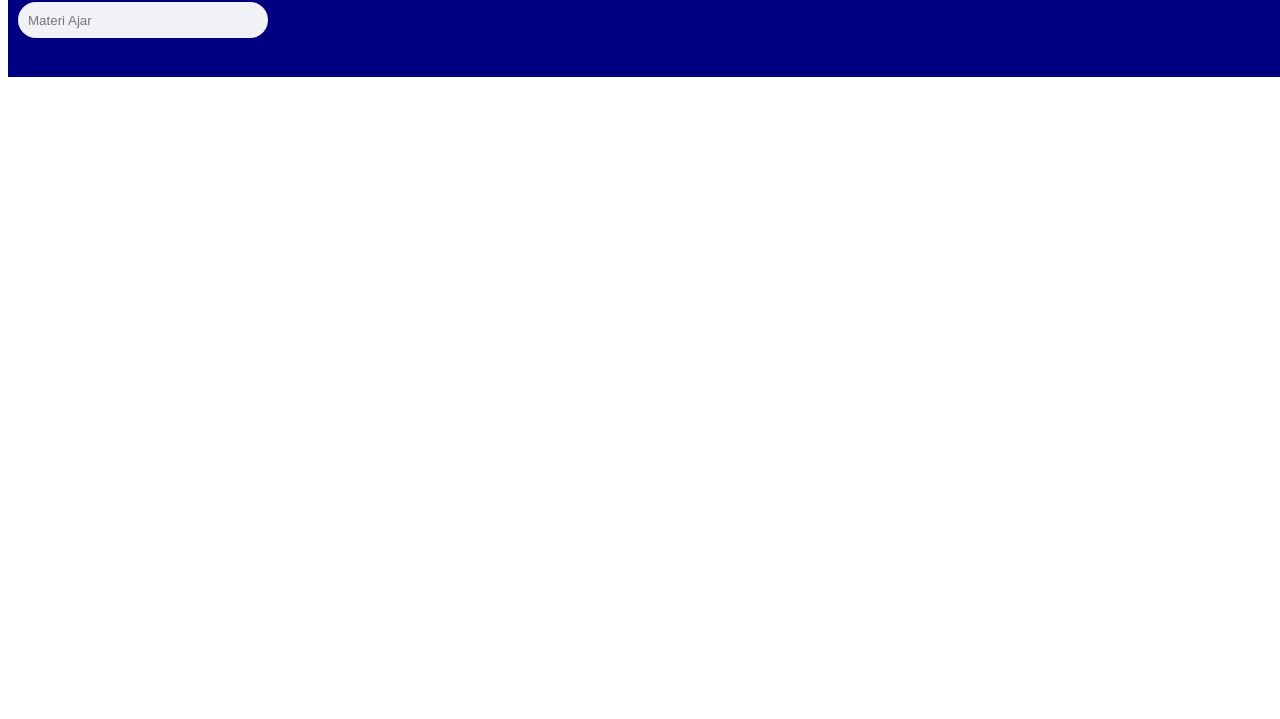
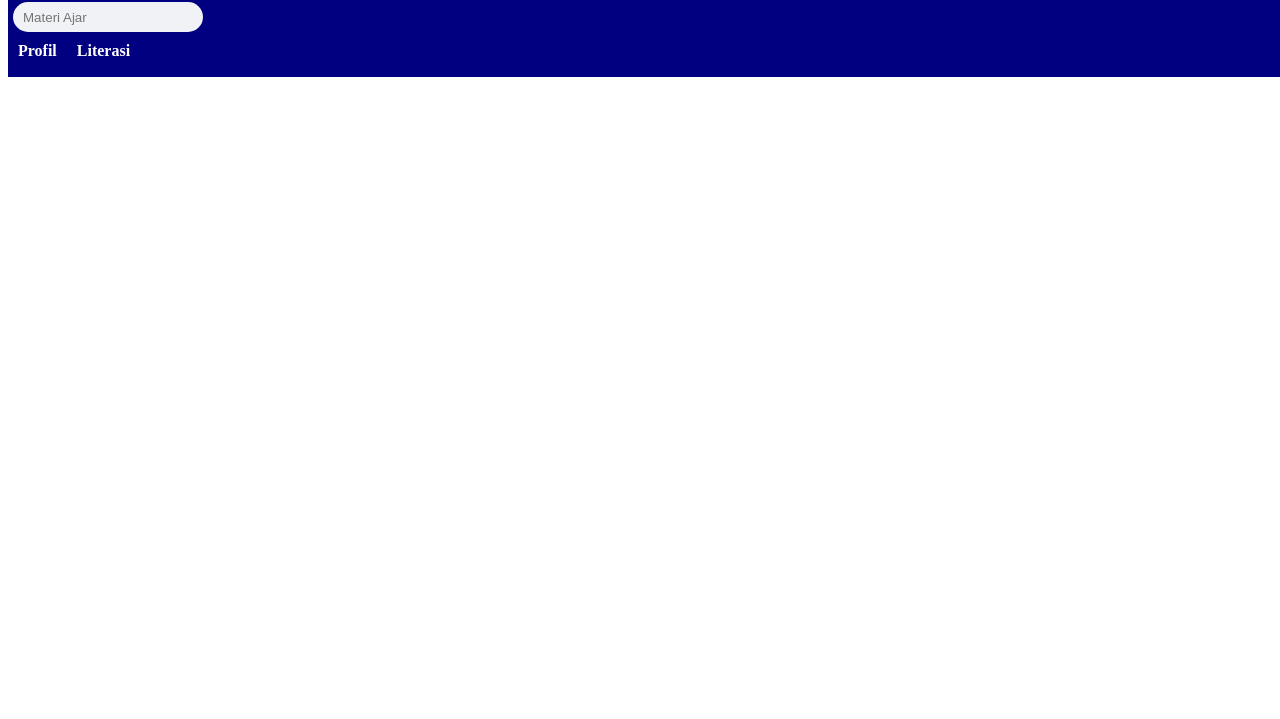
Before and after one commit to irwan-aps/edu, a plain HTML site: page index.html in a window 1280 px wide. Shown: the part 81-800 px from the top of the page. Drawn offline with Linux system fonts and the light colour scheme.

Commit message:
Update index.html

```diff
--- a/index.html
+++ b/index.html
@@ -20,13 +20,13 @@ nav ul {
     text-decoration: none;
   }
  .search-section input {
-  padding: 8px 10px;
+  padding: 5px 10px;
   border: none;
   border-radius: 20px;
   background-color: #f0f2f5;
   color: #555;
-  width: 230px;
-  height: 20px; margin-top: 5px; margin-left: 10px;
+  width: 170px;
+  height: 20px; margin-top: 5px; margin-left: 5px;
 }
 .nav-bar {
   padding: 5px 0px;
@@ -83,7 +83,10 @@ margin-left: 0;}
             <span><b>BELAJAR</b></span>
             <span><b>MATEMATIKA</b></span> </div>
               <nav class="nav-bar">
-  <ul class="nav-list">
+            </div>
+            <div class="search-section">
+      <input type="text" placeholder="Materi Ajar">
+    <ul class="nav-list">
     <li class="nav-item dropdown">
       <a href="#" class="dropdown-toggle"><b>Profil</b></a>
       <div class="dropdown-menu">
@@ -98,9 +101,6 @@ margin-left: 0;}
         <a href="#">Berita</a>
         <a href="#">Artikel</a>
       </div>
-            </div>
-            <div class="search-section">
-      <input type="text" placeholder="Materi Ajar">
     </div>
    </header>
 </body>
```
